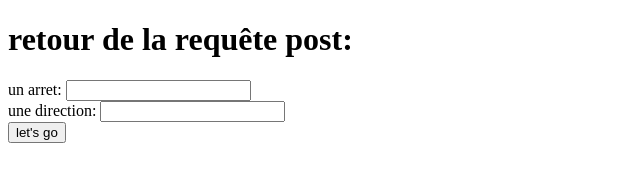
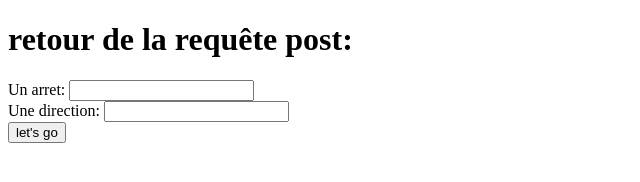
Before and after one commit to emilie-lb/test_flask_docker_heroku, a plain HTML site: page front/app.html in a window 1280 px wide. Shown: the full height of the page, 0-640 px from the left. Drawn offline with Linux system fonts and the light colour scheme.

Commit message:
ajout .gitignore

```diff
--- a/front/app.html
+++ b/front/app.html
@@ -14,11 +14,11 @@
   <div id="change">
     <form action="station.html" method="get" class="form-example">
       <div class="form-example">
-        <label for="station">un arret: </label>
+        <label for="station">Un arret: </label>
         <input type="text" name="station" id="station" required>
       </div>
       <div class="form-example">
-        <label for="destination">une direction: </label>
+        <label for="destination">Une direction: </label>
         <input type="text" name="destination" id="destination" required>
       </div>
       <div class="form-example">
```
Also changed, not shown: 1 other file.
